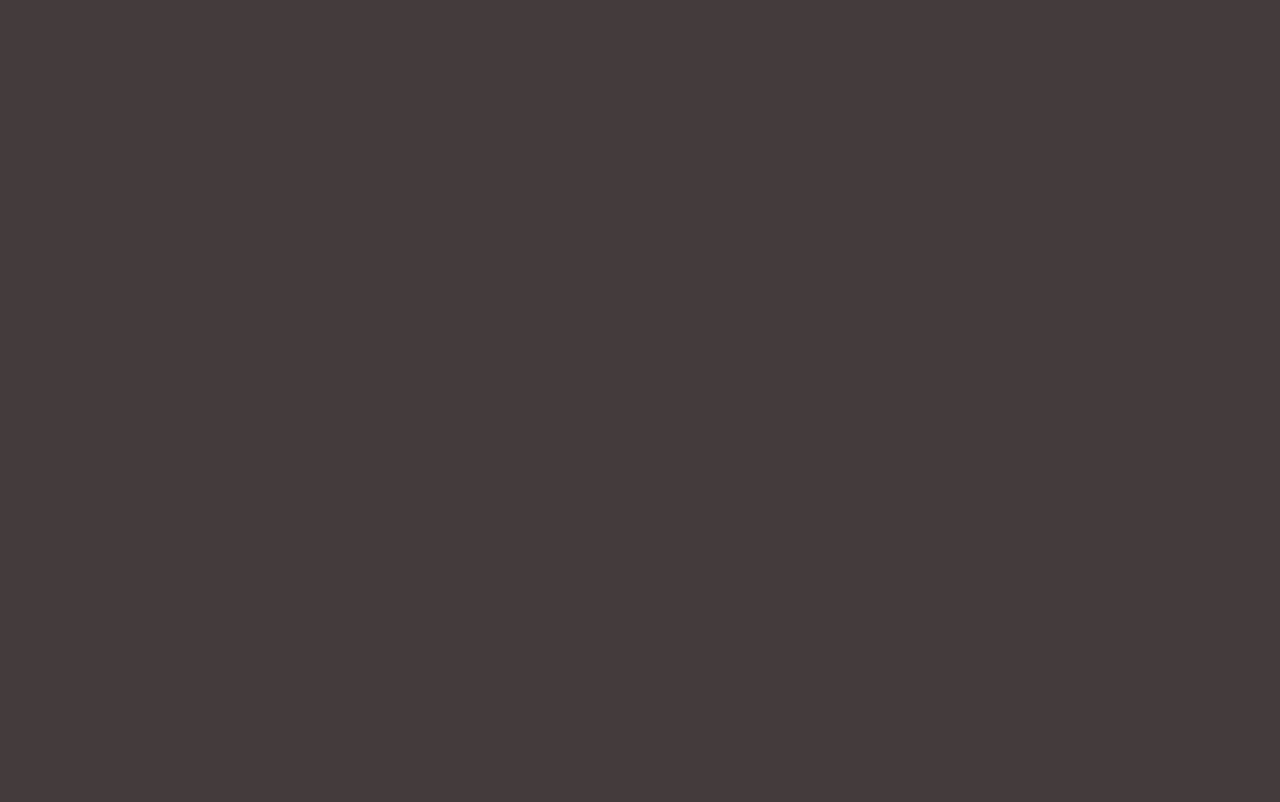
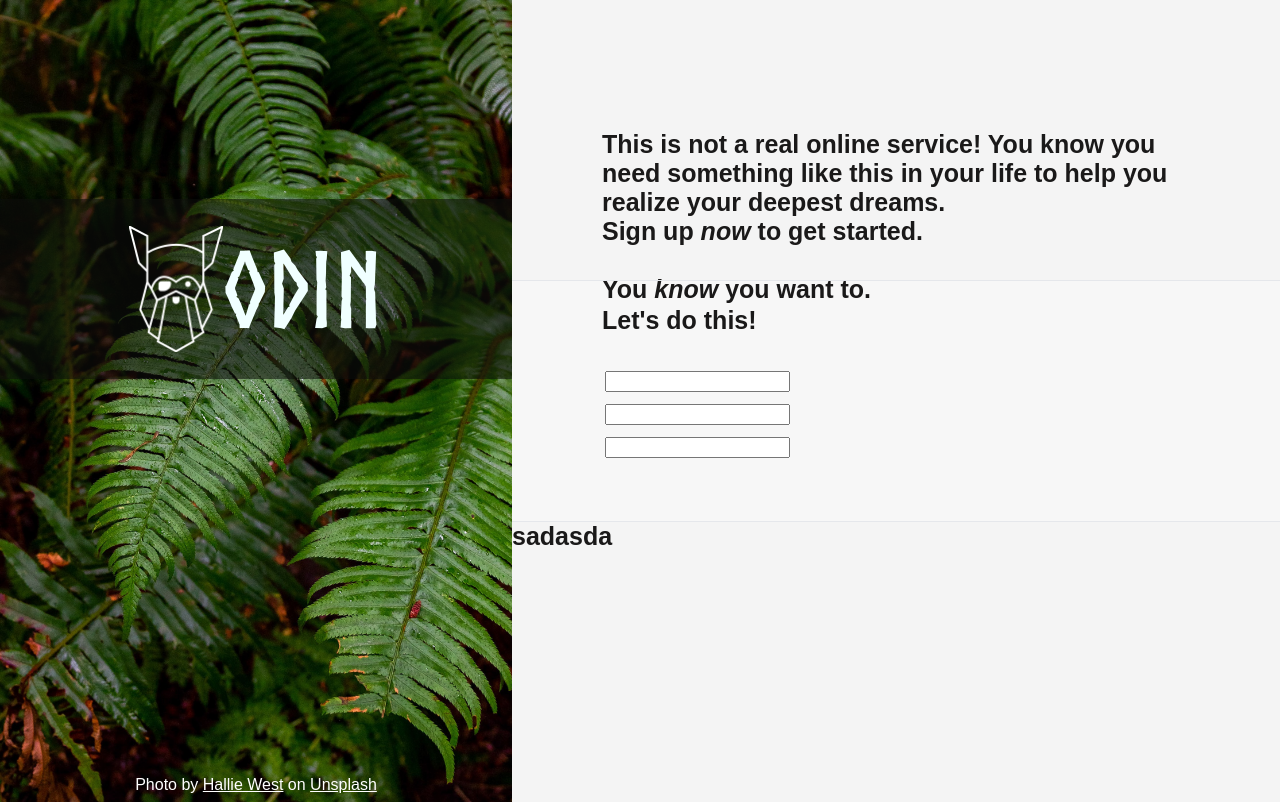
Before and after one commit to LeController/sign-up-form, a plain HTML site: page index.html in a window 1280 px wide. Drawn offline with Linux system fonts and the light colour scheme.

Commit message:
left banner done

```diff
--- a/index.html
+++ b/index.html
@@ -8,6 +8,36 @@
   <title>Sign-Up Form</title>
 </head>
 <body>
-
+  <div class="flex-container">
+    <div class="background">
+      <div class="logos">
+        <img class="odin" src="odin-lined.png" alt="ODIN logo">
+        <div class="odin-title">ODIN</div>
+      </div>
+      <div class="background-artist">Photo by <a href="https://unsplash.com/@haliewestphoto">Hallie West</a> on <a href="https://unsplash.com/">Unsplash</a></div>
+    </div>
+    <div class="form">
+      <div class="intro">
+        <p>This is not a real online service! You know you need something like this in your life to help you realize your deepest dreams. <br> Sign up <em>now</em> to get started. <br><br>You <em>know</em> you want to.</p>
+      </div>
+      <div class="form-input">
+        <p>Let's do this!</p>
+        <form>
+          <table>
+            <tr>
+              <td align="left"><input type="text" name="first" /></td>
+            </tr>
+            <tr>
+              <td align="left"><input type="text" name="last" /></td>
+            </tr>
+            <tr>
+              <td align="left"><input type="text" name="email" /></td>
+            </tr>
+          </table>
+        </form>
+      </div>
+      <div class="create-account">sadasda</div>
+    </div>
+  </div>
 </body>
 </html>
--- a/styles.css
+++ b/styles.css
@@ -1,3 +1,112 @@
-html {
-  background-color: rgb(68, 60, 60);
+body {
+  min-height: 100vh;
+  max-width: 100vw;
+  margin: 0 auto;
+  color: white;
+  font-family: sans-serif;
 }
+
+@font-face {
+  font-family: Norse-Bold;
+  src: url("Norse-Bold.otf") format("opentype");
+}
+
+a {
+  color: white;
+}
+
+.flex-container {
+  display: flex;
+  background-color: rgb(247, 247, 247);
+  min-height: 100vh;
+  max-width: 100vw;
+}
+
+.background {
+  background-image: url('background-image.jpg');
+  background-size: cover;
+  background-repeat: no-repeat;
+  flex: 2;
+  display: flex;
+  flex-direction: column;
+  align-items: center;
+  justify-content: space-evenly;
+}
+
+.form {
+  display: flex;
+  flex: 3;
+  flex-direction: column;
+  color: black;
+  align-items: center;
+  justify-content: space-evenly;
+}
+
+.form > div {
+  font-size: 25px;
+  color:rgb(26, 25, 25);
+  font-weight: bold;
+}
+
+.intro {
+  height: 35vh;
+  width: 100%;
+  background-color: rgb(244, 244, 244);
+}
+
+.intro > p {
+  margin-top: 130px;
+  margin-left: 90px;
+  margin-right: 90px;
+  margin-bottom: 60px;
+}
+
+.form-input {
+  height: 30vh;
+  width: 100%;
+  border-top: solid 1px #E5E7EB;
+  border-bottom: solid 1px #E5E7EB;
+}
+
+p, form {
+  margin-left: 90px;
+  margin-right: 90px;
+
+}
+
+.create-account {
+  height: 35vh;
+  width: 100%;
+  background-color: rgb(244, 244, 244);
+
+}
+
+.logos {
+  display: flex;
+  width: 100%;
+  height: 180px;
+  background-color: #0d0f0c90;
+  margin-top: auto;
+  margin-bottom: auto;
+  align-items: center;
+  justify-content: center;
+}
+
+img.odin {
+  max-width: 70%;
+  max-height: 70%;
+  align-self: center;
+}
+
+.odin-title {
+  font-size: 105px;
+  color: azure;
+  font-family: Norse-Bold, sans-serif;
+  align-self: center;
+}
+
+.background-artist {
+  margin-top: auto;
+  margin-bottom: 1vh;
+  justify-self: flex-start;
+}
```
Also changed, not shown: Norse-Bold.otf (added), background-image.jpg (added), odin-lined.png (added).
